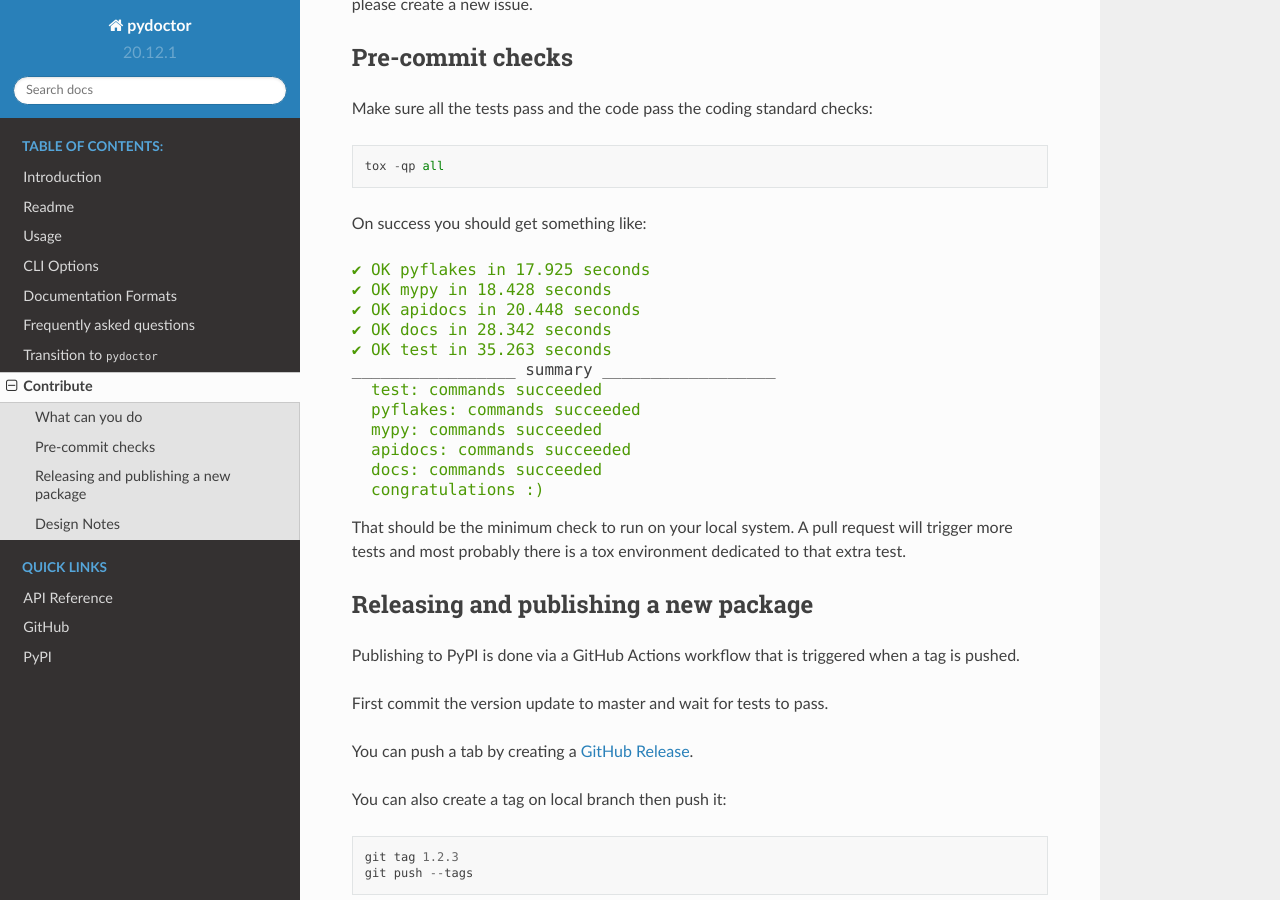
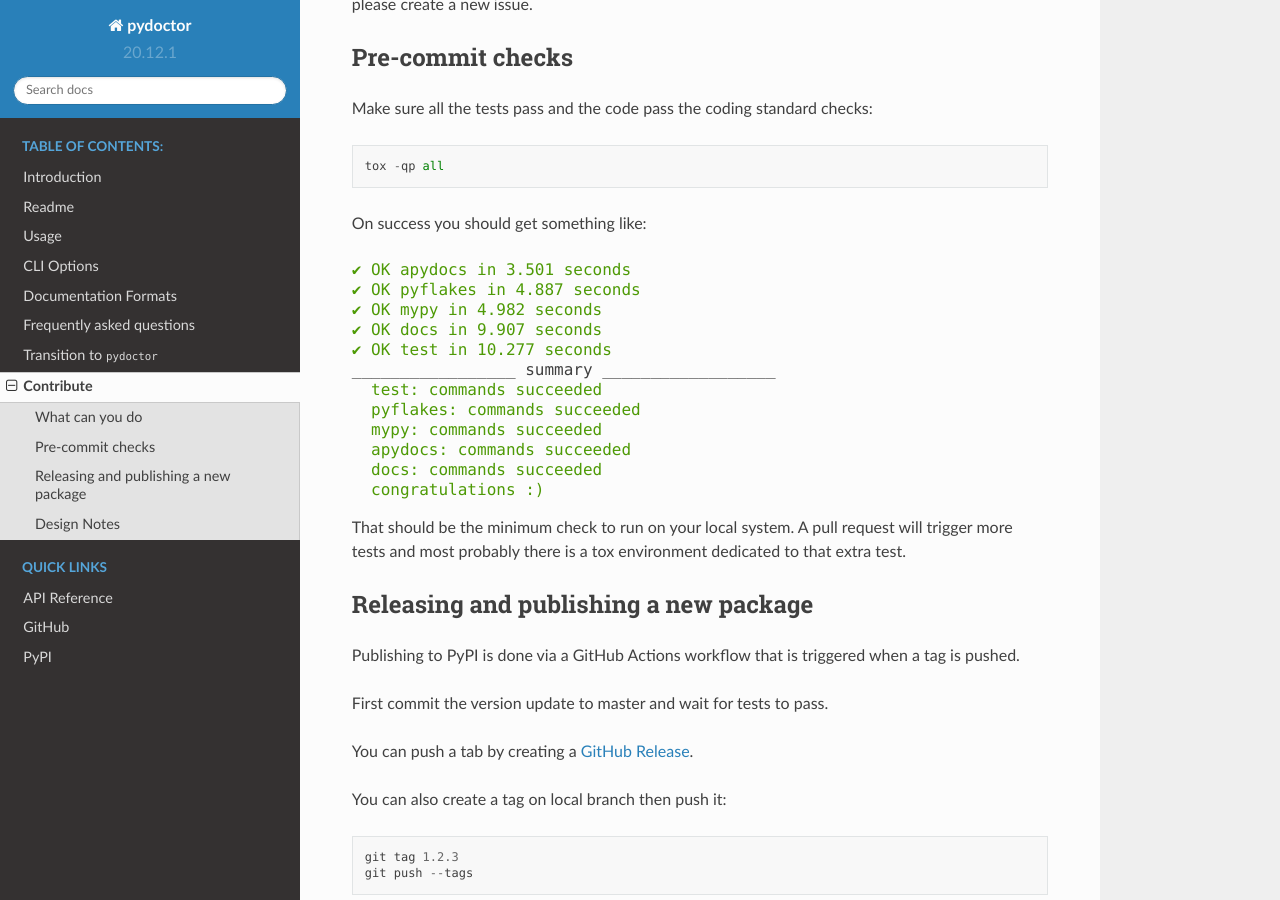
Before and after one commit to twisted/pydoctor, a Sphinx documentation site: the page built from docs/source/contrib.rst, in a window 1280 px wide and 900 px high, scrolled down 487 px. Built offline with Sphinx 7.4.7 and the Read the Docs theme 2.0.0, drawn with Linux system fonts in a browser that asks for light colours.

Commit message:
Show times in high-performance mode.

```diff
--- a/docs/source/contrib.rst
+++ b/docs/source/contrib.rst
@@ -28,16 +28,16 @@ On success you should get something like:
 
 .. raw:: html
 
-    <pre><font color="#4E9A06">✔ OK pyflakes in 17.925 seconds</font>
-    <font color="#4E9A06">✔ OK mypy in 18.428 seconds</font>
-    <font color="#4E9A06">✔ OK apidocs in 20.448 seconds</font>
-    <font color="#4E9A06">✔ OK docs in 28.342 seconds</font>
-    <font color="#4E9A06">✔ OK test in 35.263 seconds</font>
+    <pre><font color="#4E9A06">✔ OK apydocs in 3.501 seconds</font>
+    <font color="#4E9A06">✔ OK pyflakes in 4.887 seconds</font>
+    <font color="#4E9A06">✔ OK mypy in 4.982 seconds</font>
+    <font color="#4E9A06">✔ OK docs in 9.907 seconds</font>
+    <font color="#4E9A06">✔ OK test in 10.277 seconds</font>
     _________________ summary __________________
     <font color="#4E9A06">  test: commands succeeded</font>
     <font color="#4E9A06">  pyflakes: commands succeeded</font>
     <font color="#4E9A06">  mypy: commands succeeded</font>
-    <font color="#4E9A06">  apidocs: commands succeeded</font>
+    <font color="#4E9A06">  apydocs: commands succeeded</font>
     <font color="#4E9A06">  docs: commands succeeded</font>
     <font color="#4E9A06">  congratulations :)</font>
     </pre>
```
